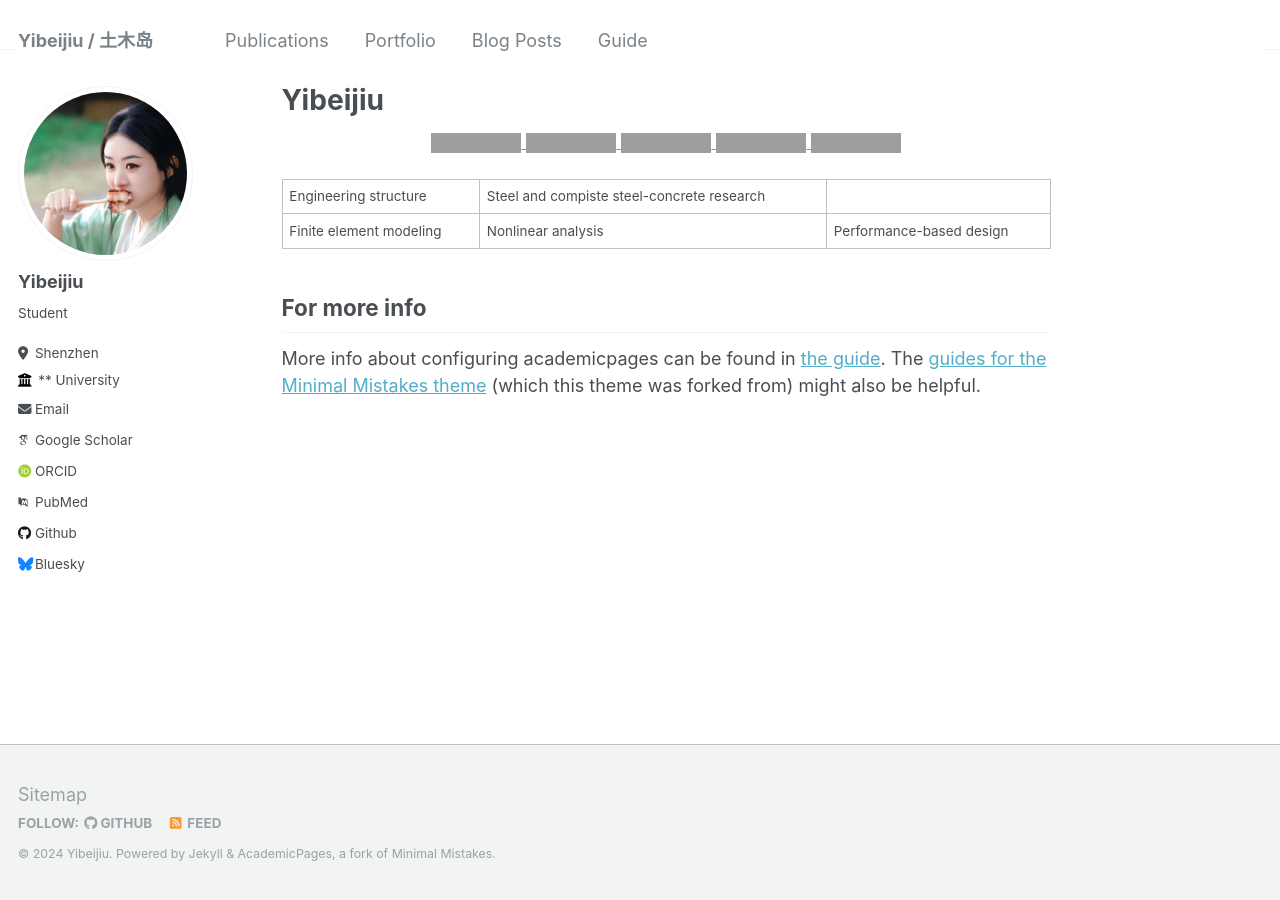
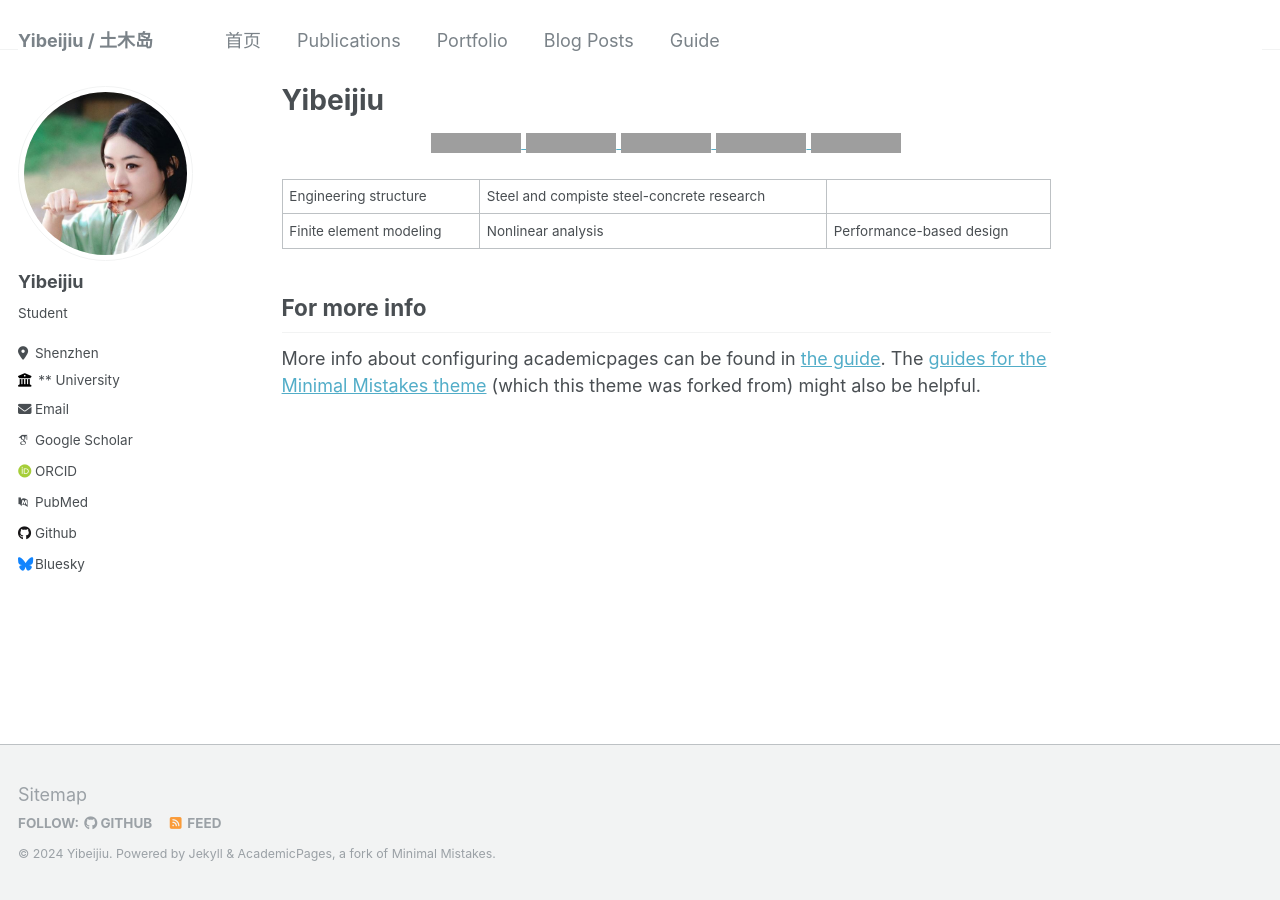
Before and after one commit to zpy1160390580/zpy1160390580.github.io, a Jekyll site: the page built from _pages/about.md, in a window 1280 px wide. Built offline with Jekyll 4.4.1, drawn with Linux system fonts in a browser that asks for light colours; some web fonts are replaced; grey boxes are pictures that could not be loaded.

Commit message:
Signed-off-by: ybj <zpy1160390580@gmail.com>

```diff
--- a/_data/navigation.yml
+++ b/_data/navigation.yml
@@ -1,13 +1,16 @@
 # main links links
 main:
+  - title: "首页"
+    url: /
+
   - title: "Publications"
-    url: /publications/
+    url: publications/
 
   - title: "Portfolio"
-    url: /portfolio/
+    url: portfolio/
 
   - title: "Blog Posts"
-    url: /year-archive/
+    url: year-archive/
 
   - title: "Guide"
-    url: /markdown/
+    url: markdown/
```
